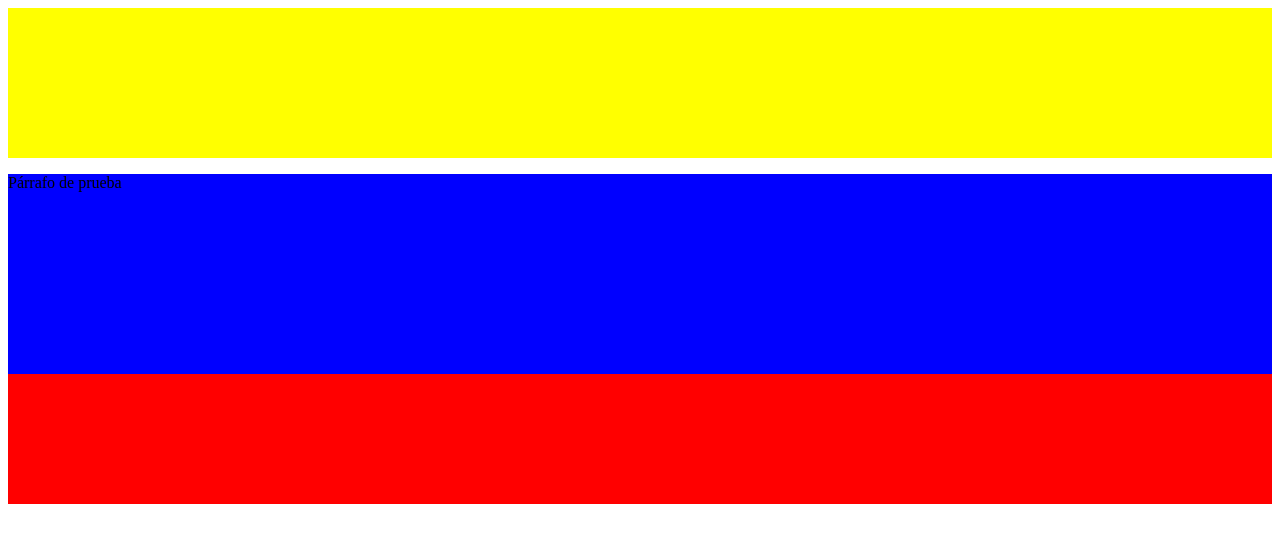
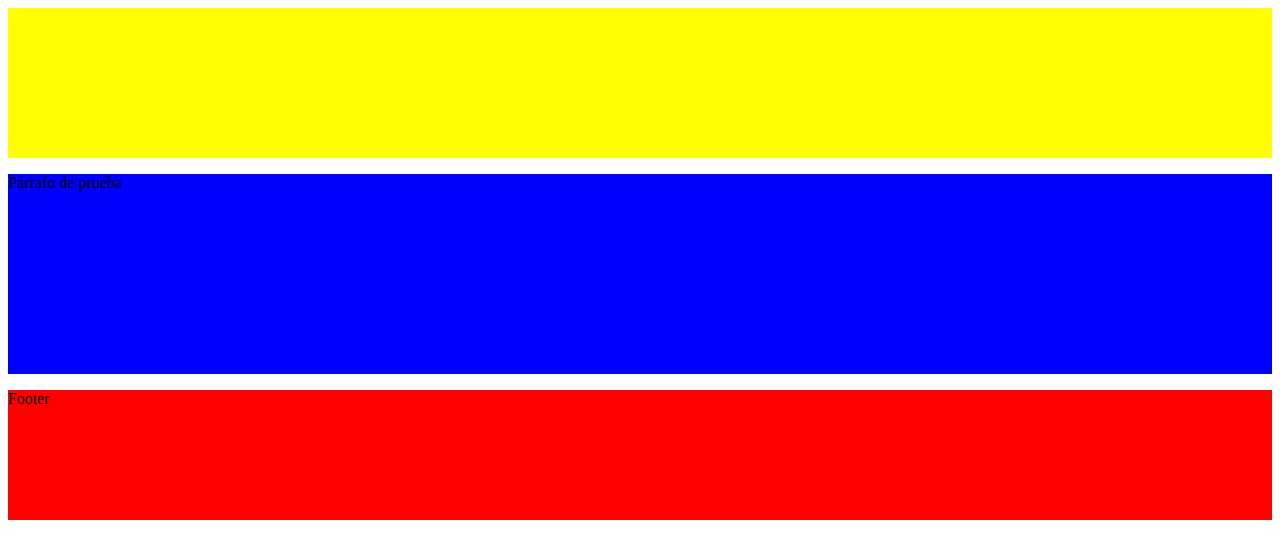
Before and after one commit to hugourbanouniboyaca/Dev, a plain HTML site: page SitioWeb1/index.html in a window 1280 px wide. Drawn offline with Linux system fonts and the light colour scheme.

Commit message:
Se agrega párrafo en el footer

```diff
--- a/SitioWeb1/index.html
+++ b/SitioWeb1/index.html
@@ -12,6 +12,7 @@
       <p> Párrafo de prueba</p>
     </section>
     <footer>
+      <p>Footer</p>
     </footer>
 
   </body>
```
